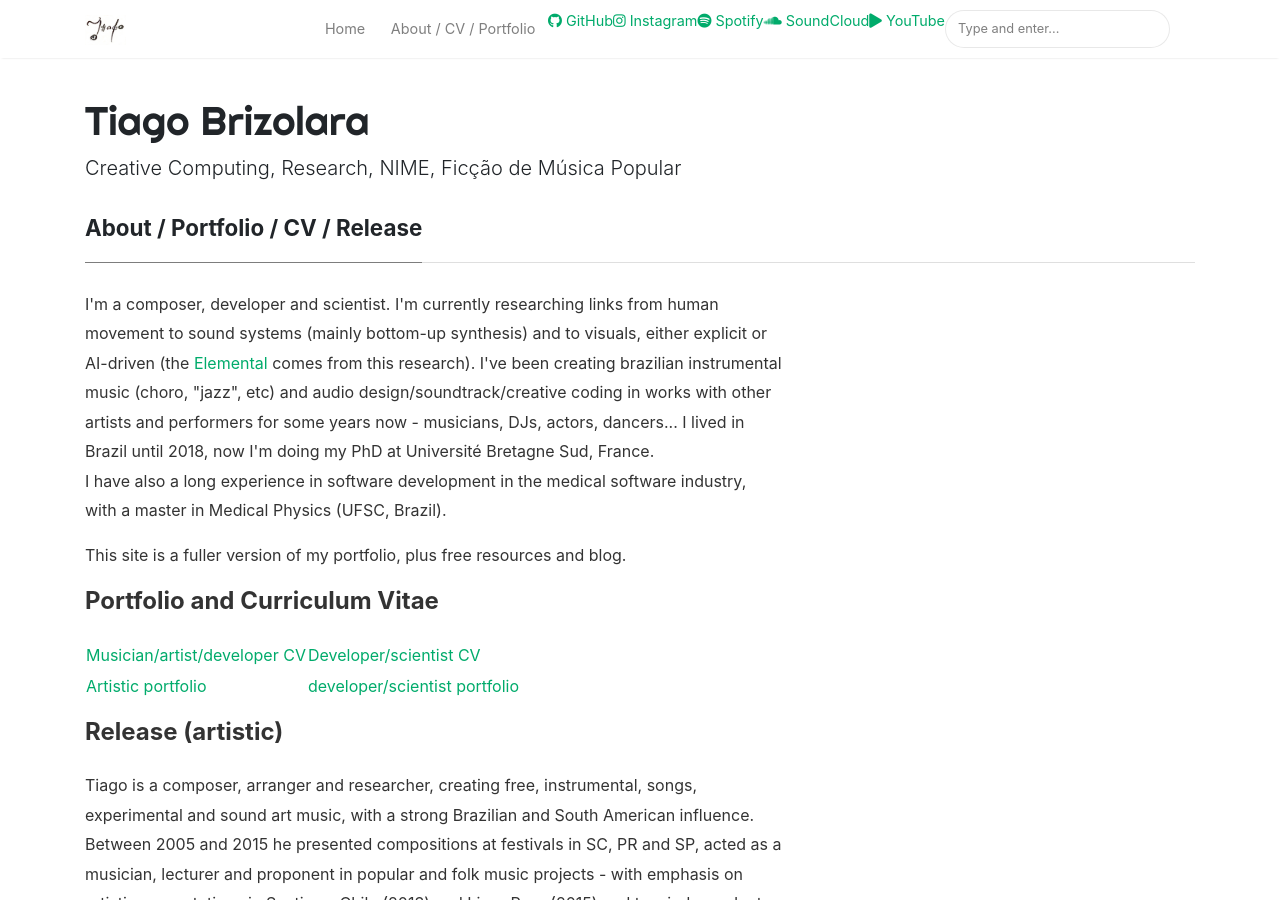
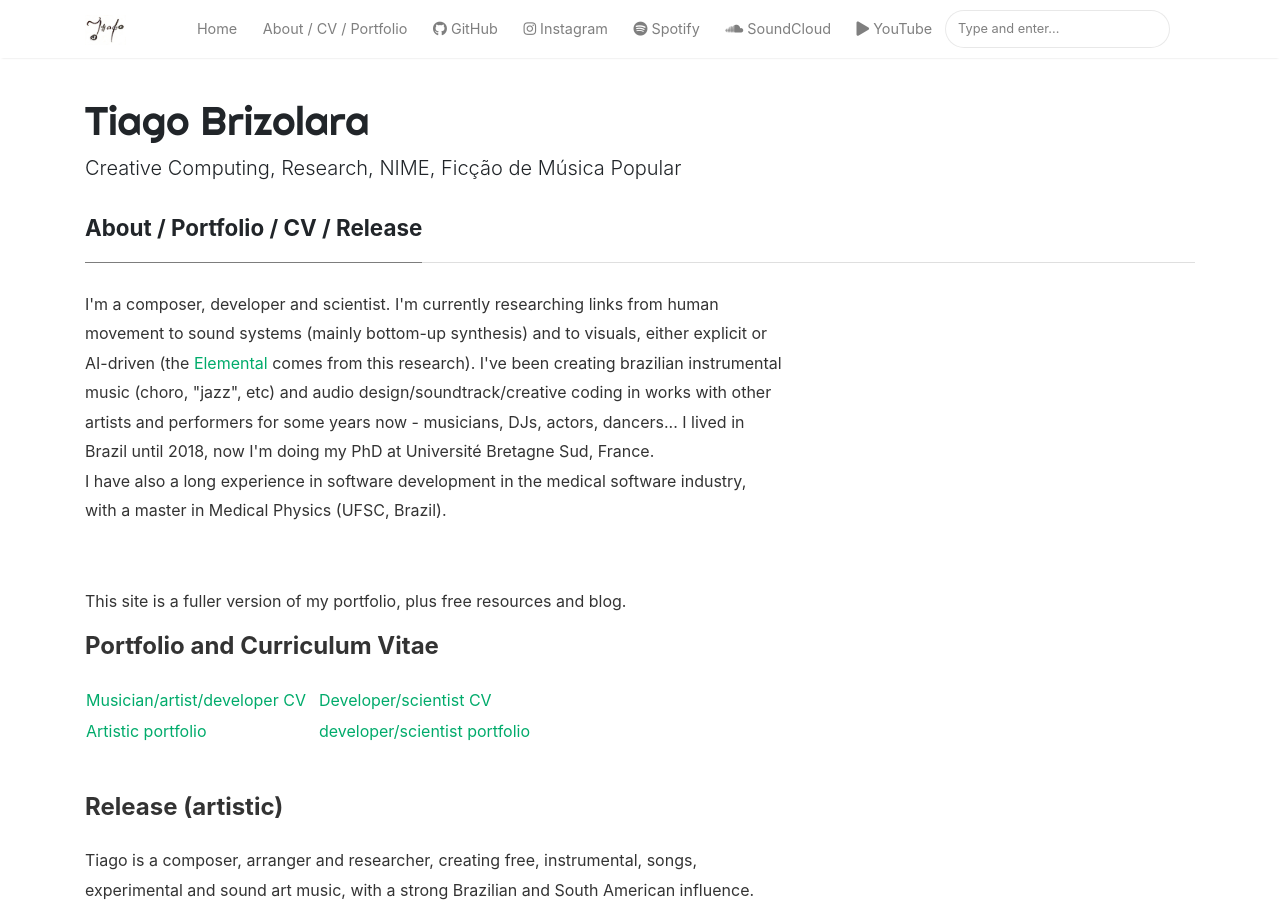
Before and after one commit to mgmoritzdev/brizolara.github.io, a Jekyll site: the page built from _pages/about.md, in a window 1280 px wide and 900 px high. Built offline with Jekyll 4.4.1, drawn with Linux system fonts in a browser that asks for light colours; nearby versions of some CDN libraries; comment, search, counter and statistics services are not loaded.

Commit message:
update top bar and About

```diff
--- a/_layouts/default.html
+++ b/_layouts/default.html
@@ -76,28 +76,28 @@
                 </li>
 
                 <li class="nav-item">
-                    <a href="www.github.com/brizolara"><i class="fab fa-github"></i> GitHub</a>
+                    <a target="_blank" class="nav-link" href="www.github.com/brizolara"><i class="fab fa-github"></i> GitHub</a>
                 </li>
 
                 <!-- gitlab
-                    <li class="nav-item">
-                    <a href="www.gitlab.com/brizolara"><i class="fab fa-gitlab"></i> GitLab</a>
+                <li class="nav-item">
+                    <a target="_blank" class="nav-link" href="www.gitlab.com/brizolara"><i class="fab fa-gitlab"></i> GitLab</a>
                 </li> -->
 
                 <li class="nav-item">
-                    <a href="www.instagram.com/tiago.brizolara"><i class="fab fa-instagram"></i> Instagram</a>
+                    <a target="_blank" class="nav-link" href="www.instagram.com/tiago.brizolara"><i class="fab fa-instagram"></i> Instagram</a>
                 </li>
 
                 <li class="nav-item">
-                    <a href="https://open.spotify.com/artist/7jX4pMvEFiYhxrCWVi8wKT"><i class="fab fa-spotify"></i> Spotify</a>
+                    <a target="_blank" class="nav-link" href="https://open.spotify.com/artist/7jX4pMvEFiYhxrCWVi8wKT"><i class="fab fa-spotify"></i> Spotify</a>
                 </li>
 
                 <li class="nav-item">
-                    <a href="www.soundcloud.com/tiagobrizolara"><i class="fab fa-soundcloud"></i> SoundCloud</a>
+                    <a target="_blank" class="nav-link" href="www.soundcloud.com/tiagobrizolara"><i class="fab fa-soundcloud"></i> SoundCloud</a>
                 </li>
 
                 <li class="nav-item">
-                    <a href="https://www.youtube.com/channel/UCiz4YTQpbPE_-f0dD2wvrng"><i class="fa fa-play" aria-hidden="true"></i> YouTube</a>
+                    <a target="_blank" class="nav-link" href="https://www.youtube.com/channel/UCiz4YTQpbPE_-f0dD2wvrng"><i class="fa fa-play" aria-hidden="true"></i> YouTube</a>
                 </li>
 
                 <!-- [Brizo] removing all these links related to the Jekyll template. The link in the page footer should suffice...
--- a/_pages/about.md
+++ b/_pages/about.md
@@ -12,7 +12,7 @@
 <br>I have also a long experience in software development in the medical software industry, with a master in Medical Physics (UFSC, Brazil).<!--</br>-->
 </p>
 
-<p> </p>
+<p>&nbsp;</p> <!-- TODO solve this formatting issue in the CSS... -->
 
 <p>This site is a fuller version of my portfolio, plus free resources and blog.</p>
 
@@ -21,16 +21,17 @@
 <table>
     <tr>
         <td><a href="">Musician/artist/developer CV</a></td>
+        <td>&nbsp;&nbsp;</td>
         <td><a href="">Developer/scientist CV</a></td>
     </tr>
     <tr>
         <td><a href="{{ site.baseurl }}/assets/Tiago Brizolara - Portfolio Artistico - 21-09-2020.pdf">Artistic portfolio</a></td>
+        <td>&nbsp;&nbsp;</td>
         <td><a href="">developer/scientist portfolio</a></td>
     </tr>
 </table>
 
-<p> </p>
-<p> </p>
+<p>&nbsp;</p><!-- TODO solve this formatting issue in the CSS... -->
 
 <h4>Release (artistic)</h4> <!-- TODO FIXME - the template was jumping to h3 (we should not jump h's), and I'm jumping even more, because of fonte size... -->
 
```
